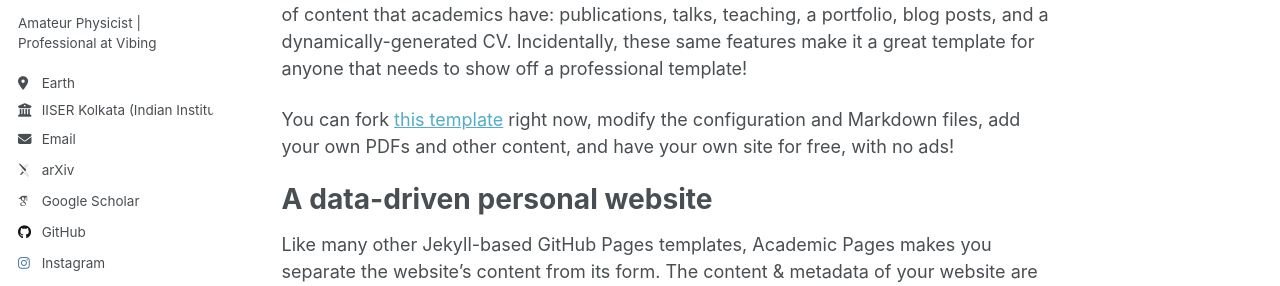
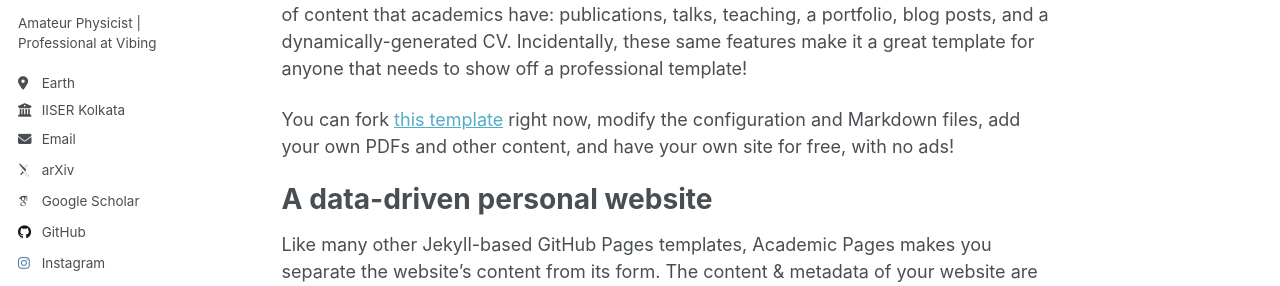
Before and after one commit to gphrishi/gphrishi.github.io, a Jekyll site: the page built from _pages/about.md, in a window 1280 px wide. Shown: the part 303-589 px from the top of the page. Built offline with Jekyll 4.4.1, drawn with Linux system fonts in a browser that asks for light colours; some web fonts are replaced; a script that is not in the unit is left out.

Commit message:
_config.yml

```diff
--- a/_config.yml
+++ b/_config.yml
@@ -27,7 +27,7 @@ author:
   pronouns         : # example: "she/her"
   bio              : "Amateur Physicist | Professional at Vibing"
   location         : "Earth"
-  employer         : "IISER Kolkata (Indian Institute of Science Education and Research Kolkata)"
+  employer         : "IISER Kolkata"
   uri              : # URL
   email            : "gph20ms207@iiserkol.ac.in"
 
```
